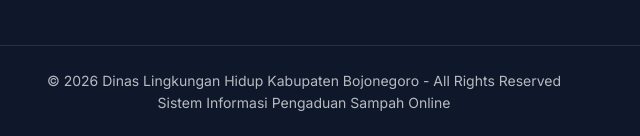
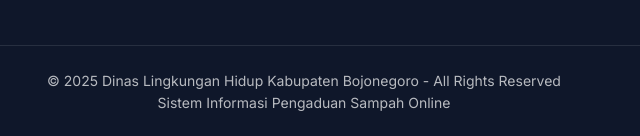
Before and after one commit to zackykeceng/latihansampah, a plain HTML site: page public/index.html in a window 1280 px wide. Shown: the part 5210-5346 px from the top of the page, 336-976 px from the left. Drawn offline with nearby package versions, Linux system fonts and the light colour scheme; no server answers.

Commit message:
Update copyright year in footer to 2025

```diff
--- a/public/index.html
+++ b/public/index.html
@@ -584,7 +584,7 @@
 
         <div class="footer-bottom">
             <div class="footer-bottom-content">
-                <p>&copy; 2026 Dinas Lingkungan Hidup Kabupaten Bojonegoro - All Rights Reserved</p>
+                <p>&copy; 2025 Dinas Lingkungan Hidup Kabupaten Bojonegoro - All Rights Reserved</p>
                 <p>Sistem Informasi Pengaduan Sampah Online</p>
             </div>
         </div>
```
